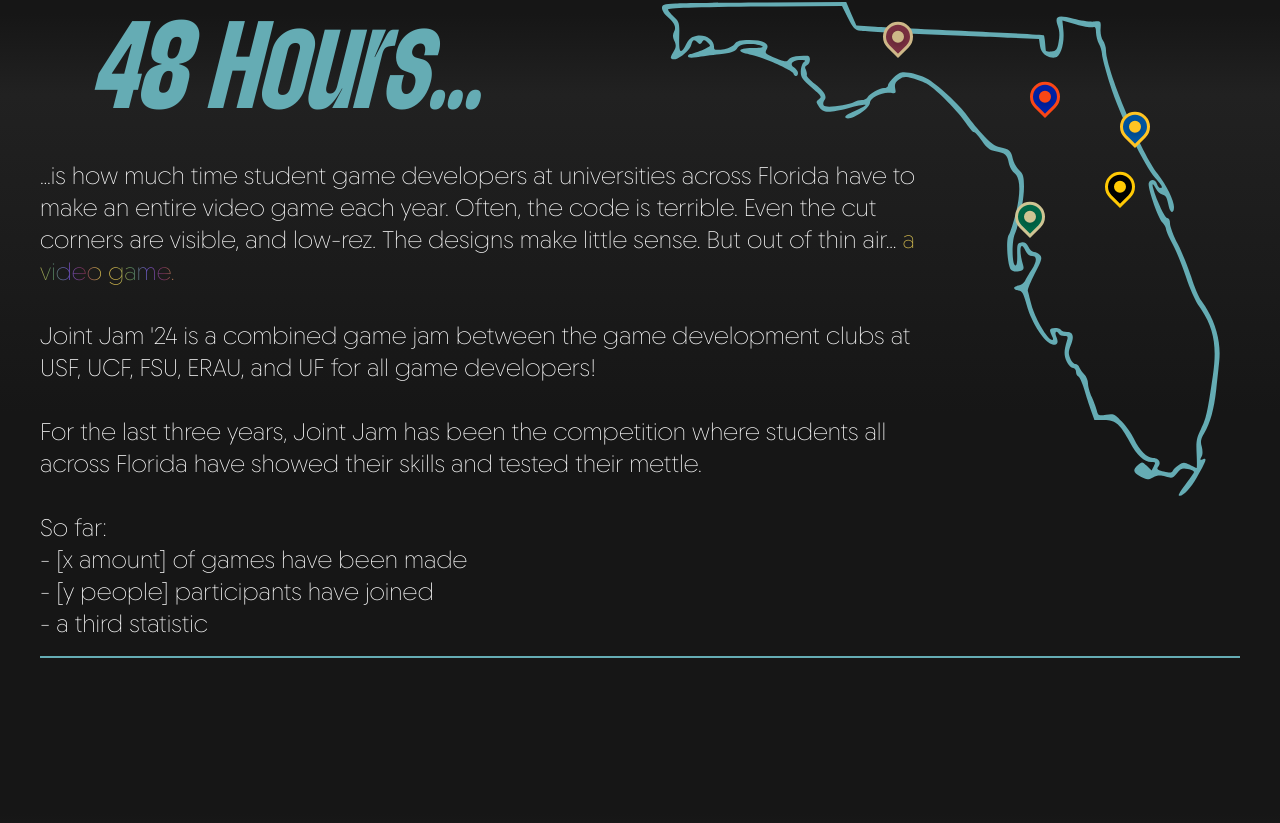
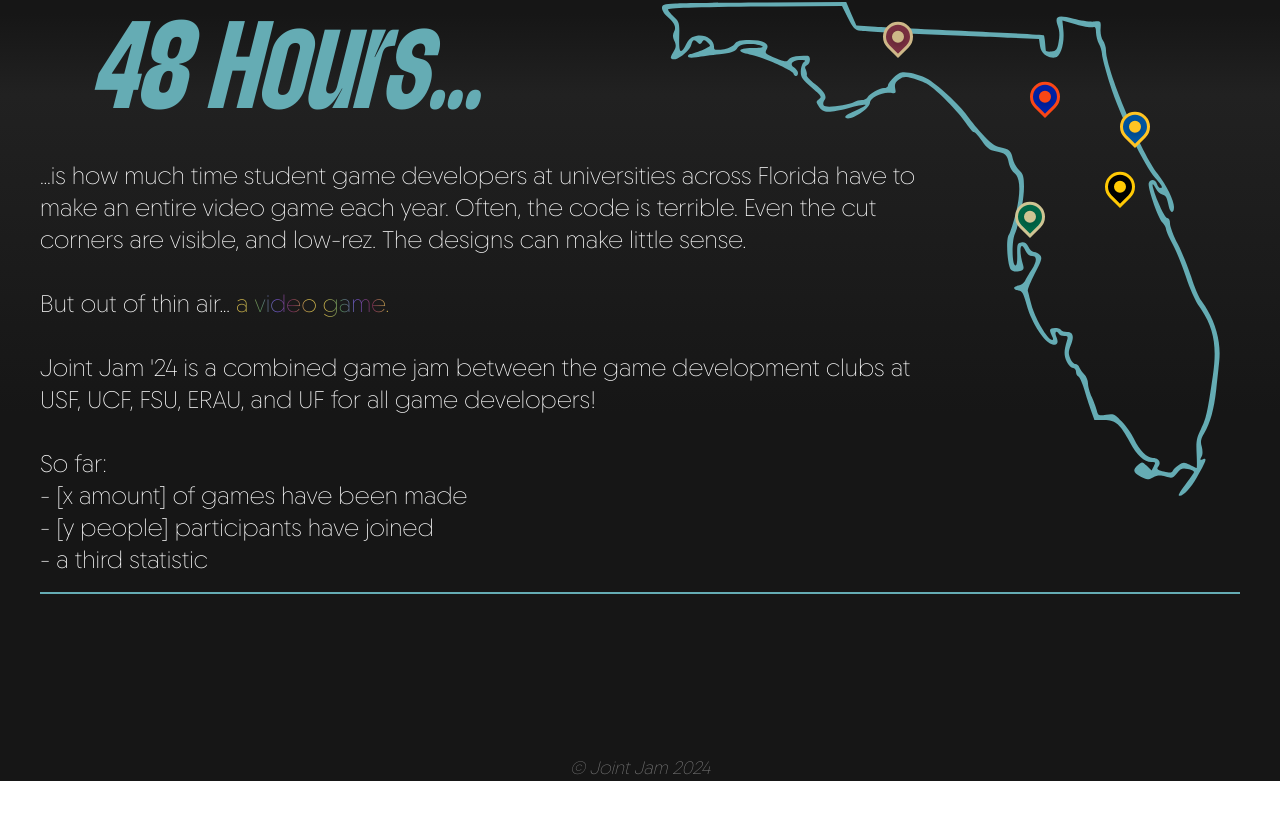
Before and after one commit to Joint-Jam/joint-jam.github.io, a React (Vite) app: page /#/ in a window 1280 px wide. Shown: the part 706-1529 px from the top of the page. After the commit the page ends 1487 px from the top, so only its background shows below. Built offline with nearby package versions, Linux system fonts and the light colour scheme; what tailwindcss-debug-screens would draw is missing.

Commit message:
changes home body

```diff
--- a/src/pages/Home.tsx
+++ b/src/pages/Home.tsx
@@ -13,11 +13,11 @@
         <div className={styles.left}>
           <h1><span className="italic">48 Hours...</span></h1>
           <p className="mb-4 text-2xl text-white">
-          ...is how much time student game developers at universities across Florida have to make an entire video game each year. Often, the code is terrible. Even the cut corners are visible, and low-rez. The designs make little sense. But out of thin air... <span className="striped-text">a video game.</span>
+          ...is how much time student game developers at universities across Florida have to make an entire video game each year. Often, the code is terrible. Even the cut corners are visible, and low-rez. The designs can make little sense.
+            <br></br><br></br>
+          But out of thin air... <span className="striped-text">a video game.</span>
             <br></br><br></br>
           Joint Jam '24 is a combined game jam between the game development clubs at USF, UCF, FSU, ERAU, and UF for all game developers!
-            <br></br><br></br>
-          For the last three years, Joint Jam has been the competition where students all across Florida have showed their skills and tested their mettle.
             <br></br><br></br>
           So far:
             <ul>
```
